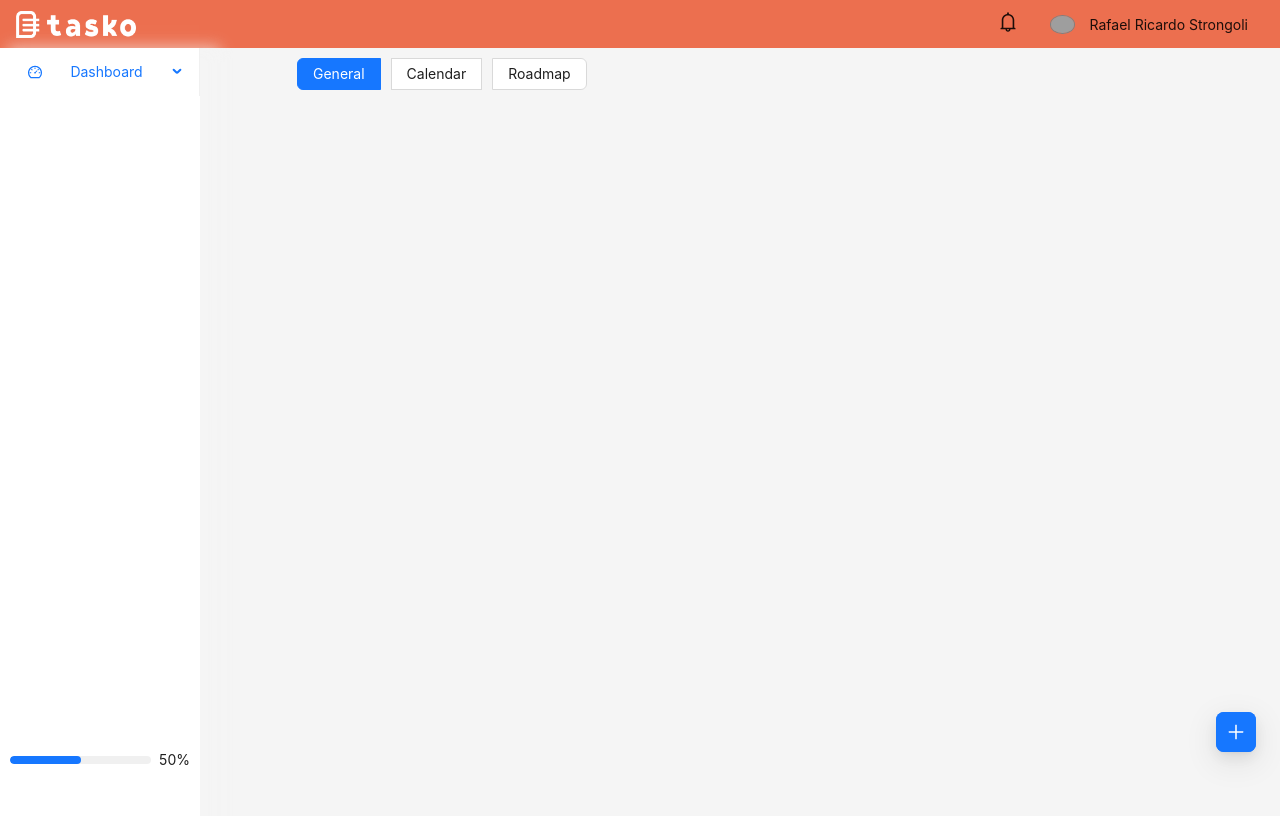
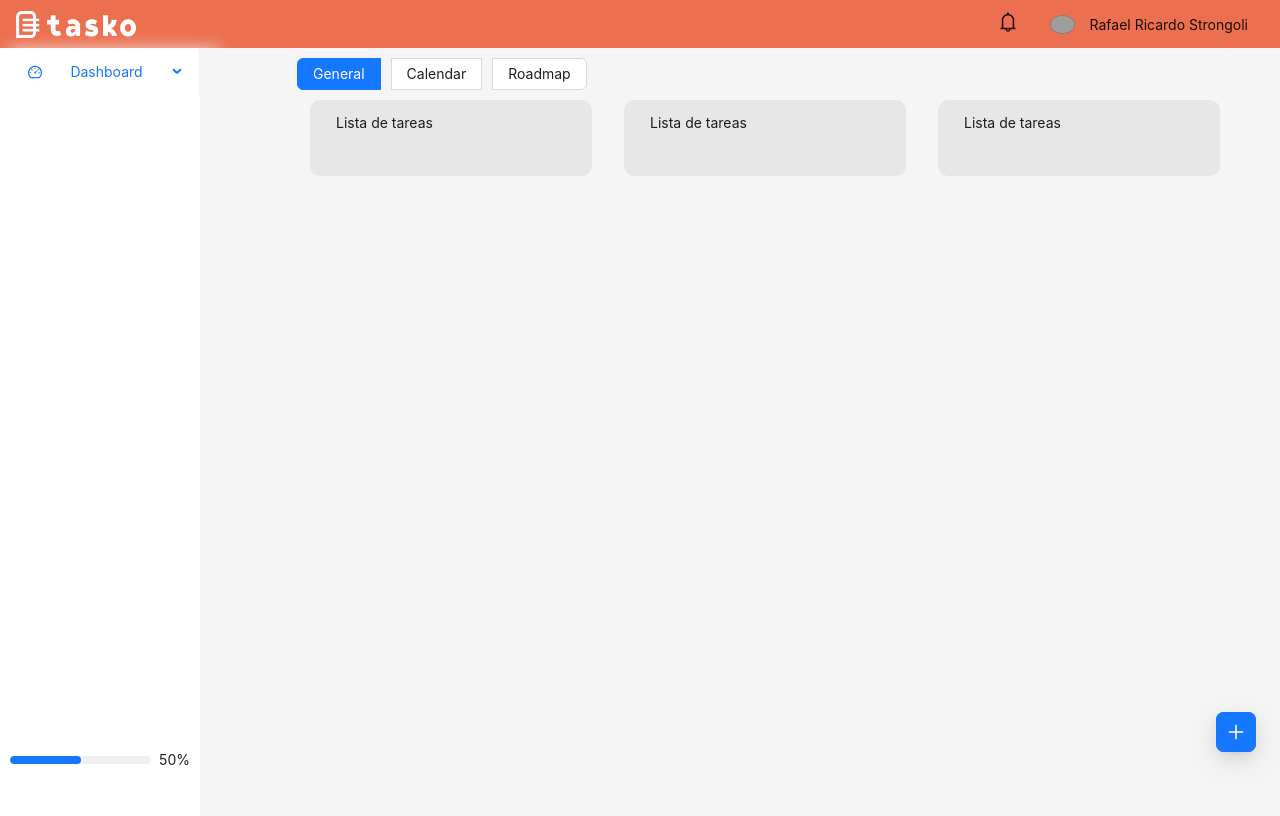
Before and after one commit to tasko-ideas/frontend, a React (Vite) app: page / in a window 1280 px wide. Shown: the top 816 px of the page. Built offline with nearby package versions, Linux system fonts and the light colour scheme; no server answers; grey boxes are pictures that could not be loaded.

Commit message:
creado generalView

```diff
--- a/src/components/Views/ProyectosView.jsx
+++ b/src/components/Views/ProyectosView.jsx
@@ -10,6 +10,7 @@ import DropdownMenu from "../modals/ModalMenu";
 import useModal from "../../hooks/useModals";
 import AddTask from "../modals/ModalAddTask";
 import { getTareas } from "../../services/serviceTareas";
+import GeneralView from "./generalView/generalView";
 
 const ProyectosView = () => {
   const items = [
@@ -30,6 +31,7 @@ const ProyectosView = () => {
   return (
     <Content>
       <ViewSelector view={view} handleChange={handleChange} />
+      {view === "General" && <GeneralView />}
       {view === "Calendar" && (
         <CalendarView
           datos={query.data.data}
--- /dev/null
+++ b/src/components/Views/generalView/Column.jsx
@@ -0,0 +1,19 @@
+import React from "react";
+
+const Column = () => {
+  return (
+    <div
+      style={{
+        backgroundColor: "rgba(0, 0, 0, 0.06)",
+        width: "282px",
+        minHeight: "76px",
+        borderRadius: "10px",
+        padding: "12px 26px",
+      }}
+    >
+      Lista de tareas
+    </div>
+  );
+};
+
+export default Column;
--- /dev/null
+++ b/src/components/Views/generalView/generalView.jsx
@@ -0,0 +1,23 @@
+import React from "react";
+import Column from "./Column";
+
+const GeneralView = () => {
+  return (
+    <div
+      style={{
+        marginLeft: "50px",
+        display: "flex",
+        gap: "2rem",
+        justifyContent: "center",
+        fontSize: "14px",
+        lineHeight: "22px",
+      }}
+    >
+      <Column />
+      <Column />
+      <Column />
+    </div>
+  );
+};
+
+export default GeneralView;
```
